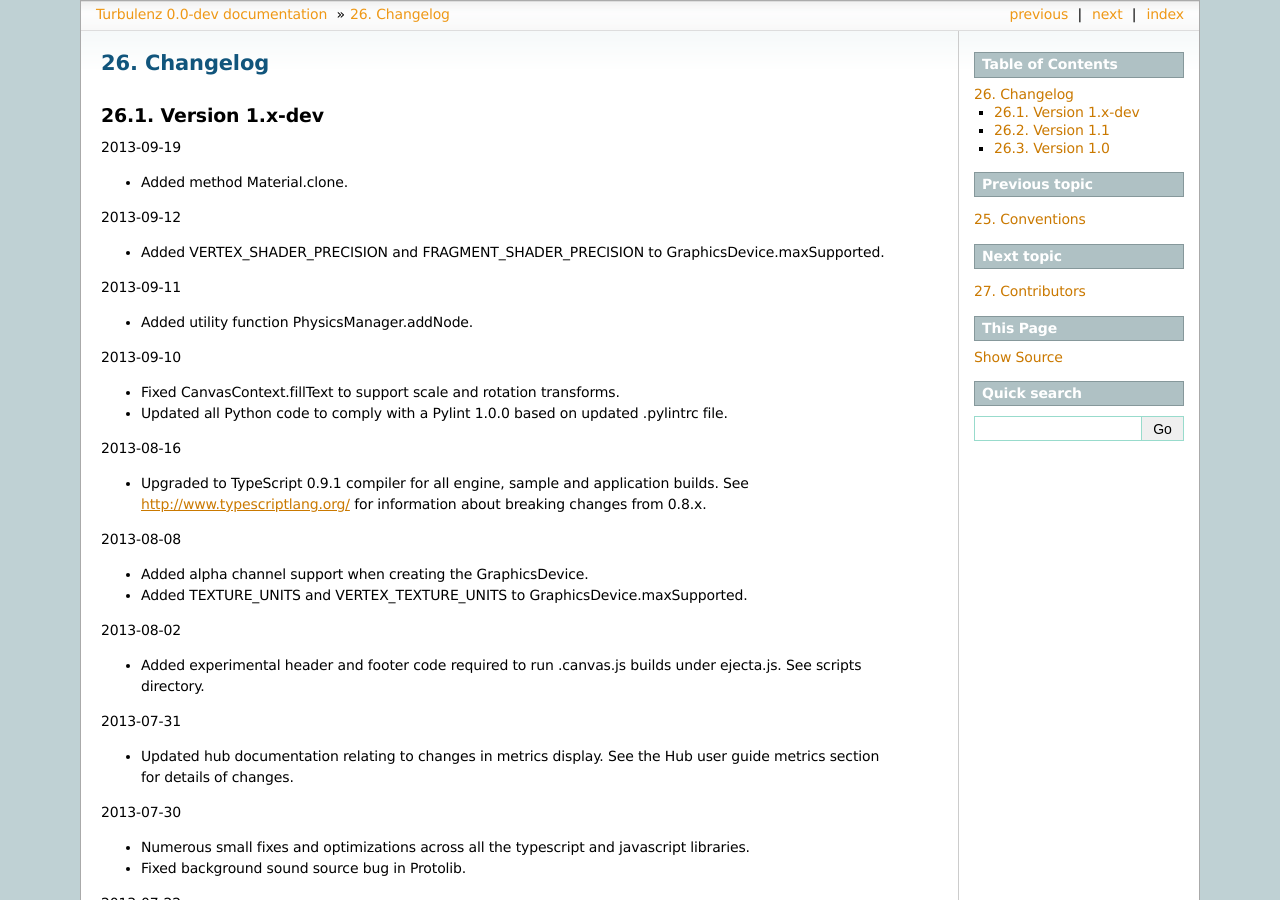
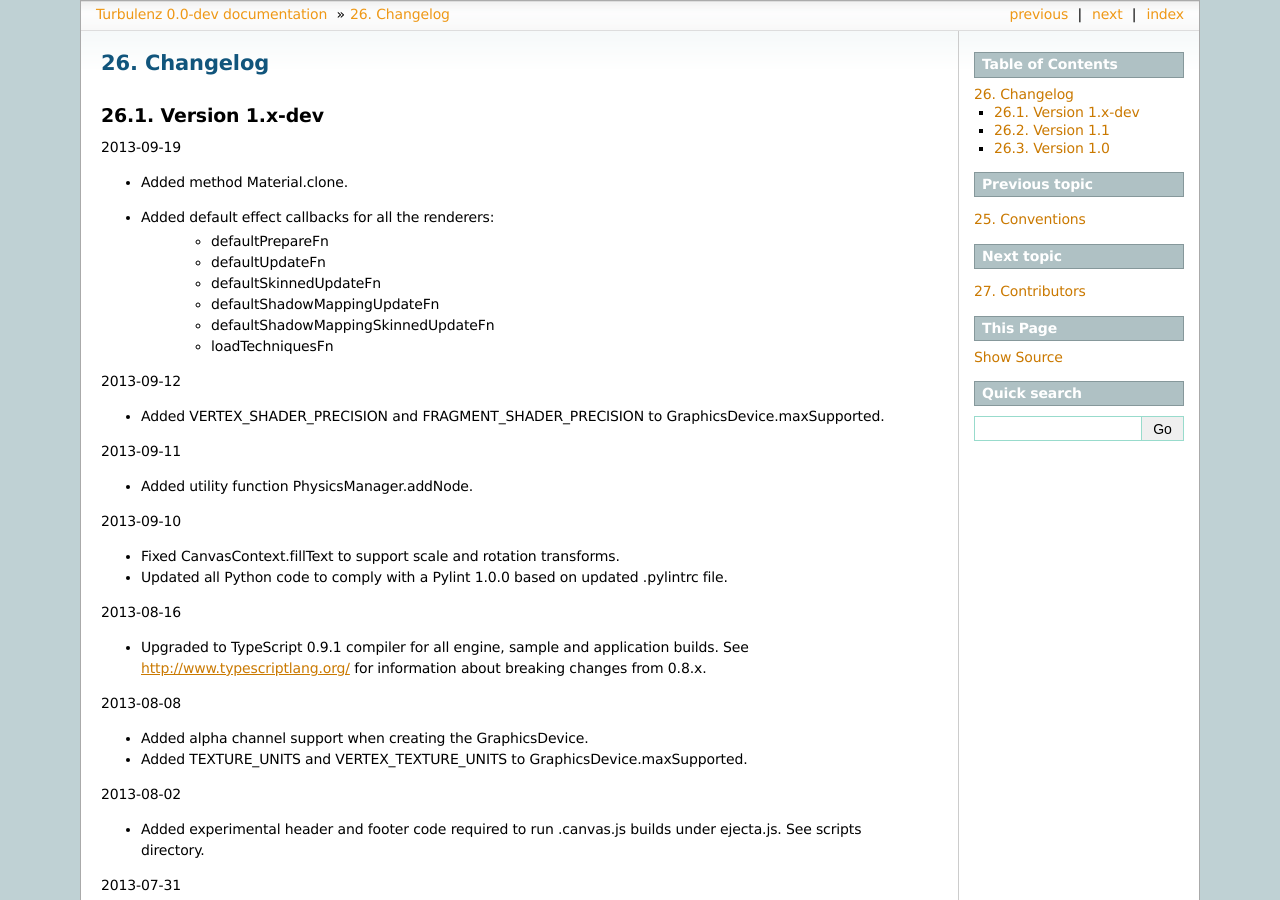
Before and after one commit to turbulenz/turbulenz_engine, a Sphinx documentation site: the page built from docs/source/changelog.rst, in a window 1280 px wide and 900 px high. Built offline with Sphinx 7.4.7, drawn with Linux system fonts in a browser that asks for light colours.

Commit message:
Added note about the exposed effect callbacks.

```diff
--- a/docs/source/changelog.rst
+++ b/docs/source/changelog.rst
@@ -13,6 +13,13 @@ Version 1.x-dev
 2013-09-19
 
 - Added method Material.clone.
+- Added default effect callbacks for all the renderers:
+    * defaultPrepareFn
+    * defaultUpdateFn
+    * defaultSkinnedUpdateFn
+    * defaultShadowMappingUpdateFn
+    * defaultShadowMappingSkinnedUpdateFn
+    * loadTechniquesFn
 
 2013-09-12
 
```
